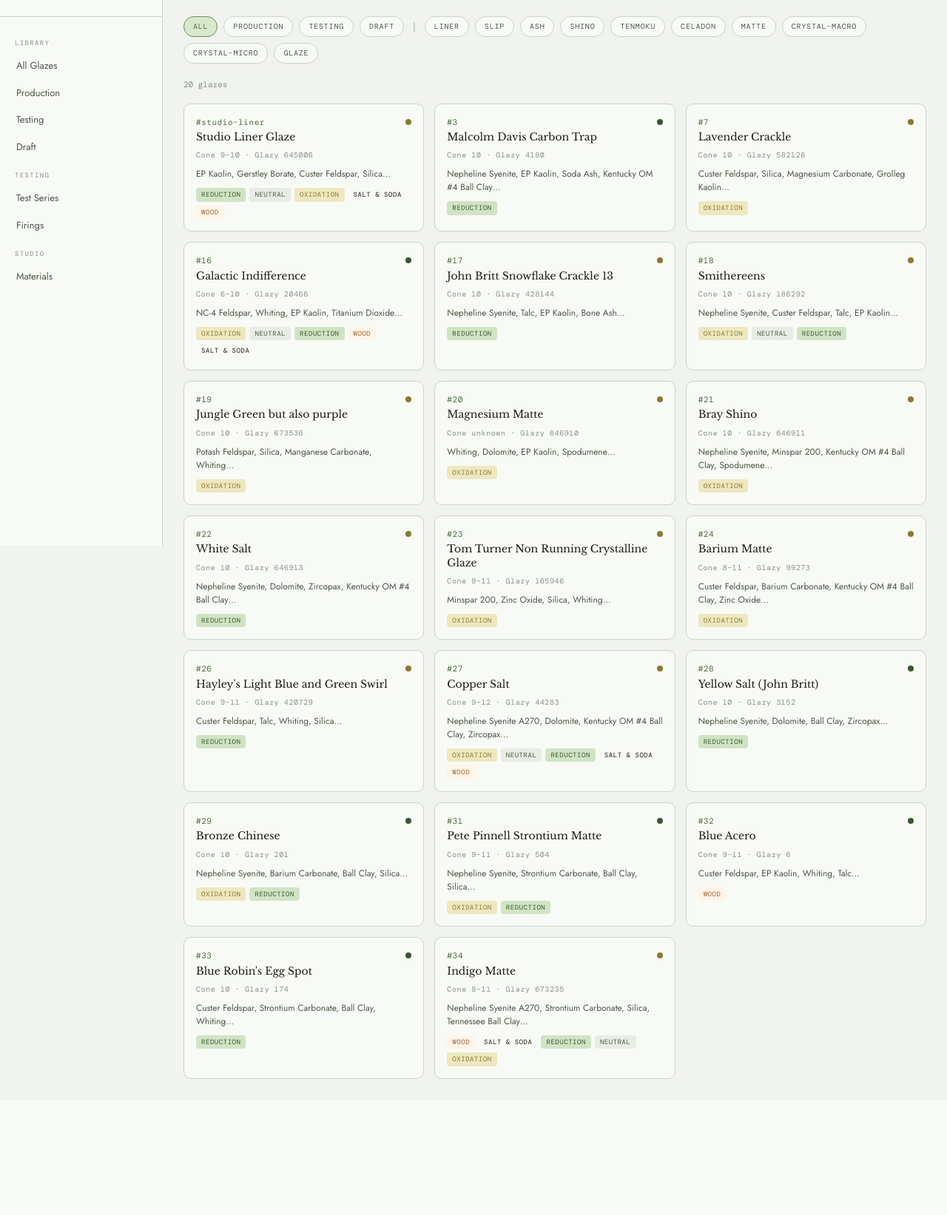
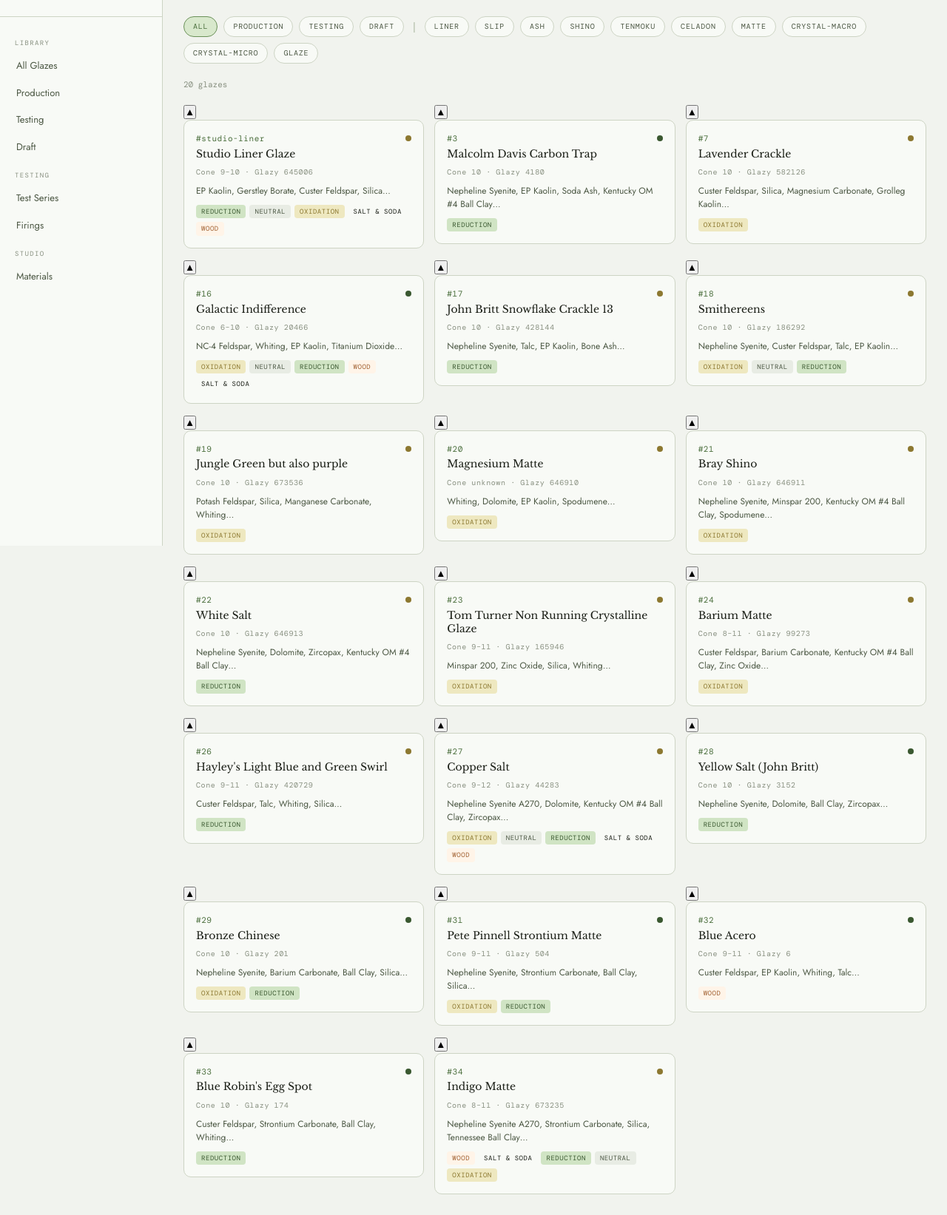
Before and after one commit to LydWil43/glazelab, a Flask app: template templates/glazes.html in a window 1280 px wide. Shown: the part 62-1705 px from the top of the page at 74% size. Before the commit the page ends 1521 px from the top, so only its background shows below. Run offline with Flask 3, Linux system fonts and the light colour scheme; the template is opened without the code that fills it: values that come from a table or form of the project are taken from there, others are empty; some web fonts are replaced.

Commit message:
Add pin glazes feature

```diff
--- a/templates/glazes.html
+++ b/templates/glazes.html
@@ -27,6 +27,12 @@
 
 <div class="glaze-grid">
 {% for glaze in glazes %}
+<div class="glaze-card-wrap">
+  <form class="pin-form" method="post" action="{{ url_for('toggle_pin', glaze_id=glaze.id) }}">
+    <button type="submit" class="pin-btn {% if glaze.pinned %}pinned{% endif %}" title="{% if glaze.pinned %}Unpin{% else %}Pin to top{% endif %}">
+      &#9650;
+    </button>
+  </form>
   <a class="glaze-card" href="{{ url_for('glaze_detail', glaze_id=glaze.id) }}">
     <div class="card-header">
       <div>
@@ -55,6 +61,7 @@
       {% endif %}
     </div>
   </a>
+</div>
 {% else %}
 <div class="empty-state">No glazes found. <a href="{{ url_for('new_glaze') }}">Add one.</a></div>
 {% endfor %}
```
Lines whose indentation alone changed are shown as unchanged.
